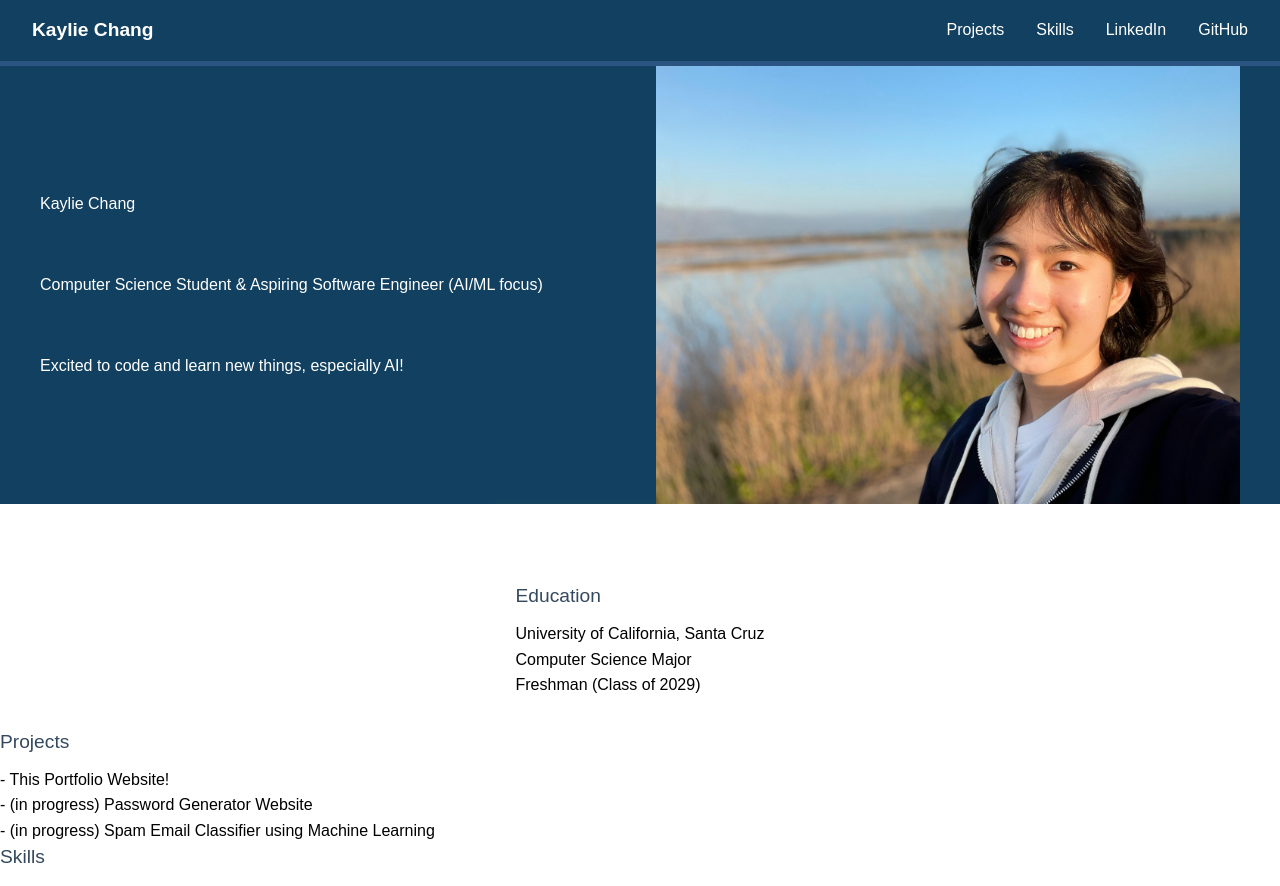
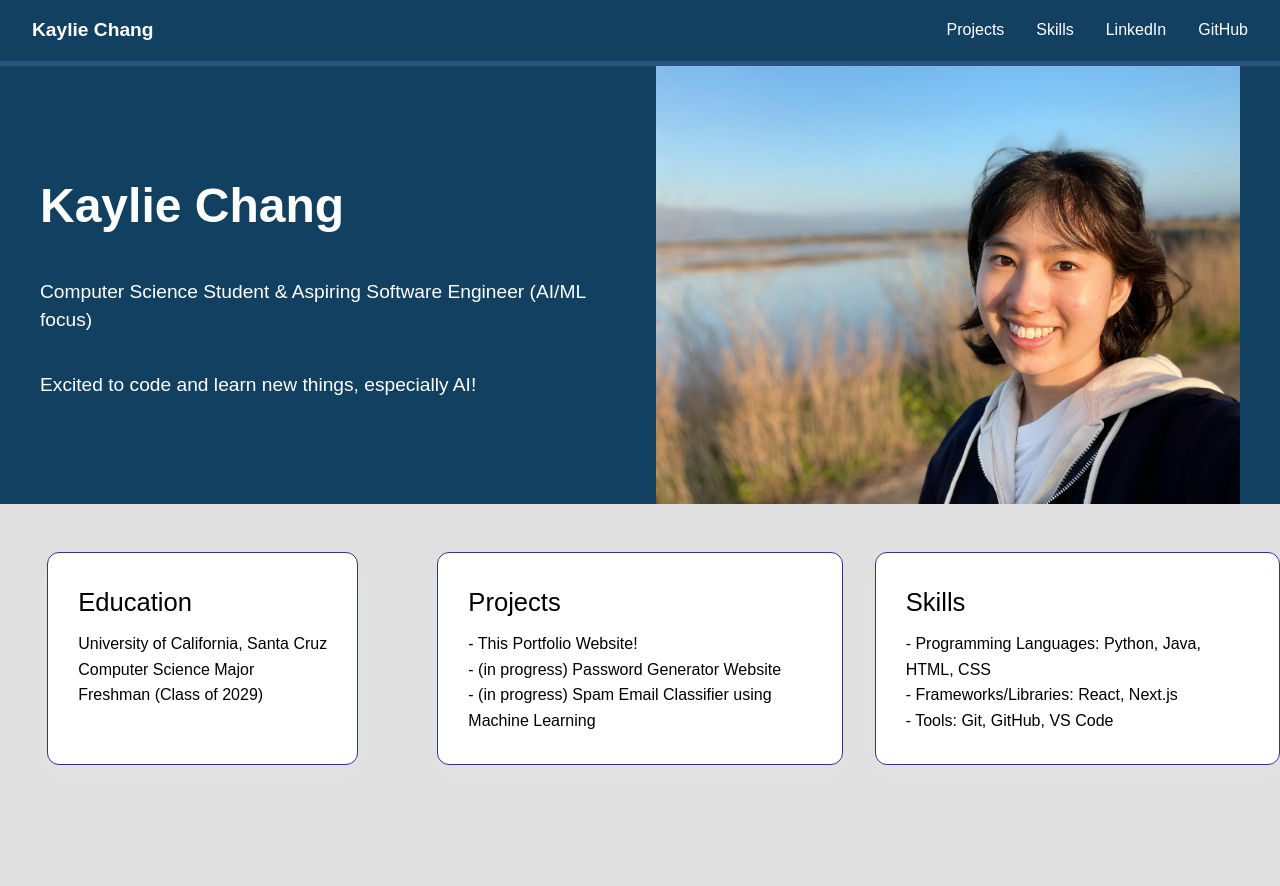
Before and after one commit to misotofu7/personal_website, a Next.js app in the folder kaylie-portfolio/: page / in a window 1280 px wide. Shown: the top 886 px of the page. Built offline with nearby package versions, Linux system fonts and the light colour scheme.

Commit message:
style: tidy layout and improve visual organization
- Reorganized HTML structure for better readability
- Adjusted spacing and alignment between sections
- Cleaned up CSS to create a more consistent layout
- Improved overall visual clarity without changing behavior

```diff
--- a/kaylie-portfolio/app/HomePage.module.css
+++ b/kaylie-portfolio/app/HomePage.module.css
@@ -1,4 +1,4 @@
-/* ======= NAVIGATION BAR ======= */
+/* NAVIGATION BAR */
 .header {
   background: #124060;
   position: sticky;
@@ -40,7 +40,7 @@
   transition: color 0.3s;
 }
 
-/* ======= HERO ======= */
+/* HERO SECTION */
 #hero {
   background: #124060;
   color: #000000;
@@ -64,13 +64,17 @@
   gap: 2rem;
 }
 
+.heroDescription {
+  color: white;
+  font-size: 1.2rem;
+}
+
 .heroText {
   flex: 1;                       /* take available left space */
   display: flex;
   flex-direction: column;
   justify-content: space-evenly; /* space out text vertically */
   height: 300px;
-  color: #ffffff;
 }
 
 .image {
@@ -80,7 +84,13 @@
   justify-content: center;
 }
 
-/* ======= MAIN PORTFOLIO ======= */
+.name {
+  color: white;
+  font-weight: bold;
+  font-size: 3rem;
+}
+
+/* MAIN PORTFOLIO */
 .main {
   margin: 0;
   padding: 0;
@@ -89,9 +99,15 @@
   flex-direction: column;
   align-items: left;
   justify-content: left;
-  background-color: #ffffff;
+  background-color: #e0e0e0;
   min-height: 100vh;
   text-align: left;
+}
+
+.sections {
+  display: grid;
+  gap: 2rem;
+  grid-template-columns: repeat(auto-fit, minmax(300px, 1fr));
 }
 
 .card {
@@ -101,11 +117,16 @@
   padding: 30px;
   border-radius: 12px;
   box-shadow: 0 10px 25px rgba(255, 255, 255, 0.1);
+  gap: 1.5rem;
+  justify-content: center;
+  border: 1px solid rgb(50, 50, 146);
+  margin-top: 3rem;
+  margin-bottom: 3rem;
 }
 
 .sectionTitle {
   font-size: 1.6rem;
-  color: #ffffff;
+  color: #000000;
   margin-bottom: 10px;
 }
 
--- a/kaylie-portfolio/app/page.tsx
+++ b/kaylie-portfolio/app/page.tsx
@@ -22,12 +22,11 @@ export default function HomePage() {
 
     <main className={styles.main}>
       <section id={styles.hero}>
-
         <div className={styles.heroContent}>
           <div className={styles.heroText}>
-            <h1>Kaylie Chang</h1>
-            <p>Computer Science Student & Aspiring Software Engineer (AI/ML focus)</p>
-            <p>Excited to code and learn new things, especially AI!</p>
+            <h1 className={styles.name}>Kaylie Chang</h1>
+            <p className={styles.heroDescription}>Computer Science Student & Aspiring Software Engineer (AI/ML focus)</p>
+            <p className={styles.heroDescription}>Excited to code and learn new things, especially AI!</p>
           </div>
 
           <div className={styles.image}>
@@ -38,13 +37,11 @@ export default function HomePage() {
             />
           </div>
         </div>
-
       </section>
 
+      <div className={styles.sections}>
         <section className={styles.card}>
-        <h2 className={styles.sectionTitle}>About Me</h2>
-
-        <h3 className={styles.subTitle}>Education</h3>
+          <h3 className={styles.sectionTitle}>Education</h3>
           <p className={styles.text}>
             University of California, Santa Cruz
             <br/>
@@ -54,8 +51,8 @@ export default function HomePage() {
           </p>
         </section>
 
-      <section id="projects">
-        <h3 className={styles.subTitle}>Projects</h3>
+        <section className={styles.card}>
+          <h3 className={styles.sectionTitle}>Projects</h3>
           <p className={styles.text}>
             - This Portfolio Website!
             <br/>
@@ -65,8 +62,8 @@ export default function HomePage() {
           </p>
         </section>
 
-      <section id="skills">
-        <h3 className={styles.subTitle}>Skills</h3>
+        <section className={styles.card}>
+          <h3 className={styles.sectionTitle}>Skills</h3>
           <p className={styles.text}>
             - Programming Languages: Python, Java, HTML, CSS
             <br/>
@@ -77,7 +74,7 @@ export default function HomePage() {
         </section>
 
         <section className={styles.card}>
-        <h3 className={styles.subTitle}>Hobbies</h3>
+          <h3 className={styles.sectionTitle}>Hobbies</h3>
           <p className={styles.text}>
             - Playing the guitar
             <br/>
@@ -86,6 +83,7 @@ export default function HomePage() {
             - Reading webnovels
           </p>
         </section>
+      </div>
 
       <section className={styles.card}>
         <h2 className={styles.sectionTitle}>Contact Me</h2>
```
Lines whose indentation alone changed are shown as unchanged.
